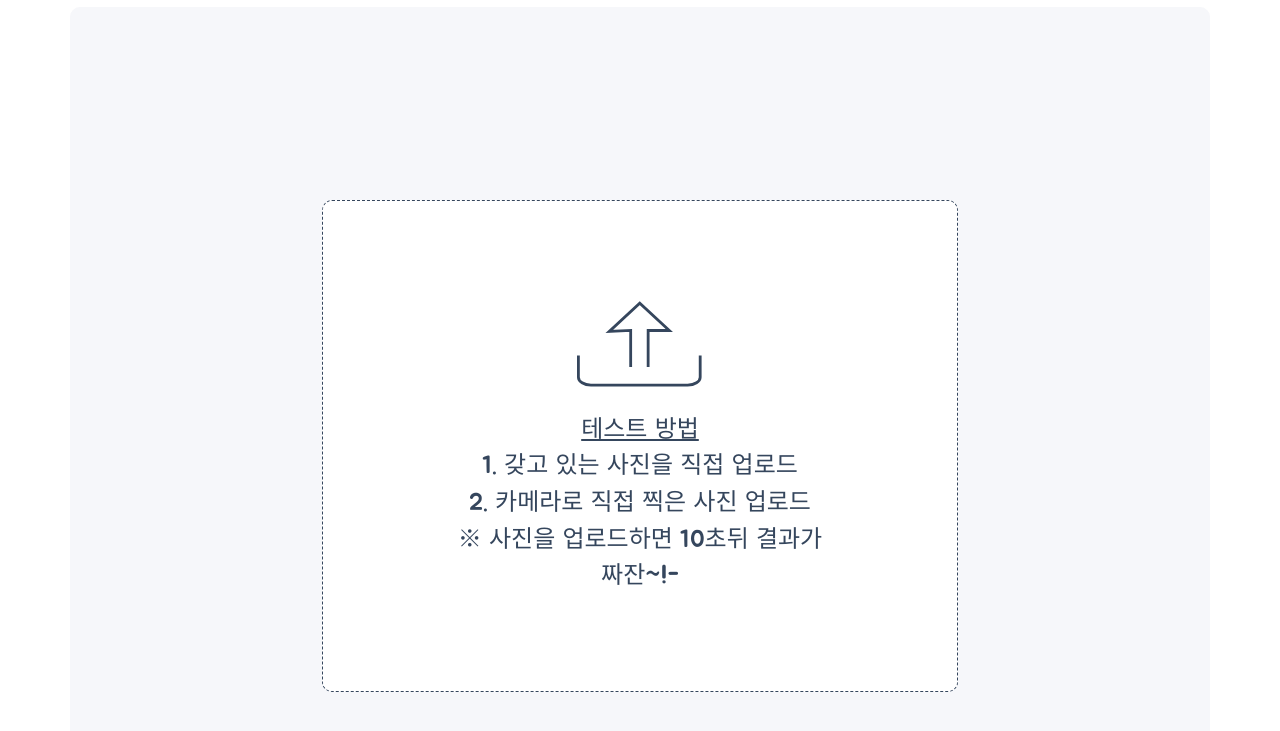
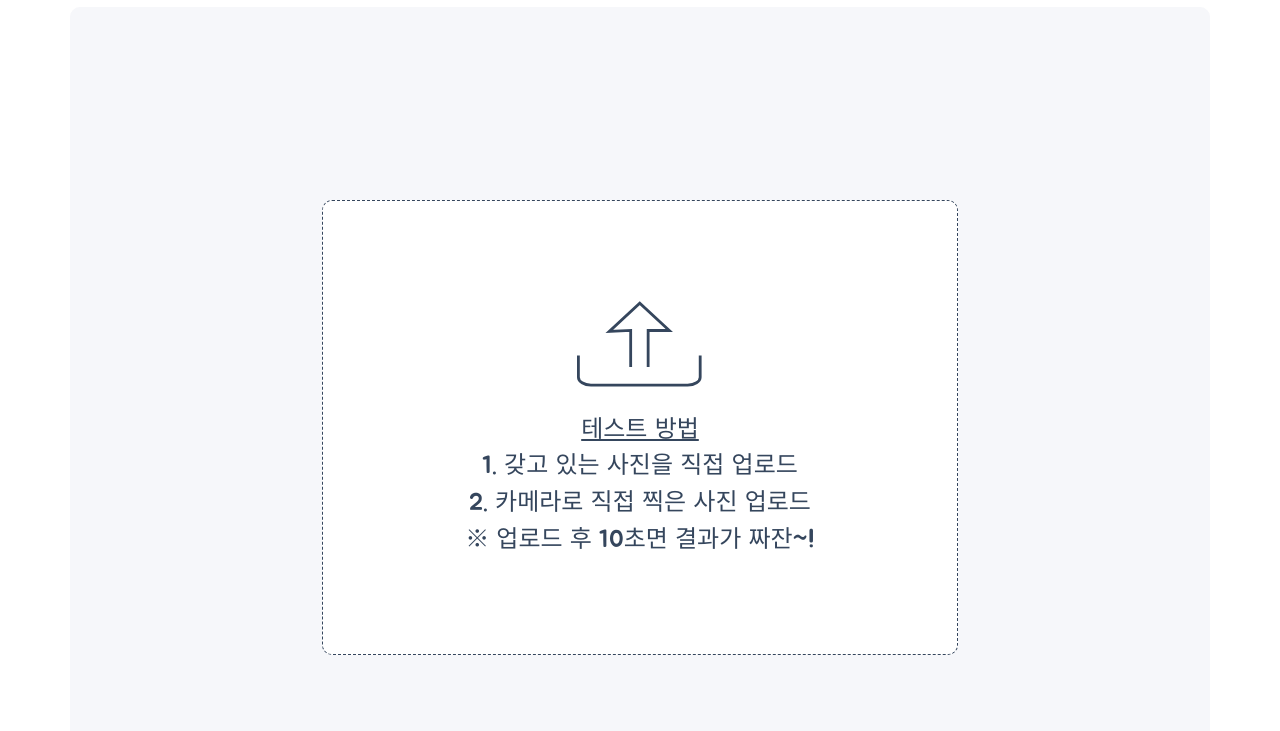
Before and after one commit to blueoss/girlcrush, a plain HTML site: page index.html in a window 1280 px wide. Shown: the part 331-1062 px from the top of the page. Drawn offline with nearby package versions, Linux system fonts and the light colour scheme; a script that the page names is missing.

Commit message:
design change3

```diff
--- a/index.html
+++ b/index.html
@@ -146,9 +146,9 @@
 				<div class="drag-text">
 					<img src="img/123.svg" class="mt-5 pt-5 upload" />
 					<h3 class="mb-5 pb-5 pt-4 upload-text">
-						<u>테스트 방법</u><br> 1. 갖고 있는 사진을 직접 업로드 <br> 2. 카메라로 직접 찍은 사진 업로드<br>※ 사진을 업로드하면 10초뒤 결과가
-				짜잔~!-
+						<u>테스트 방법</u><br> 1. 갖고 있는 사진을 직접 업로드 <br> 2. 카메라로 직접 찍은 사진 업로드<br>※ 업로드 후 10초면 결과가 짜잔~!
 					</h3>
+
 				</div>
 			</div>
 			<div class="file-upload-content">
```
